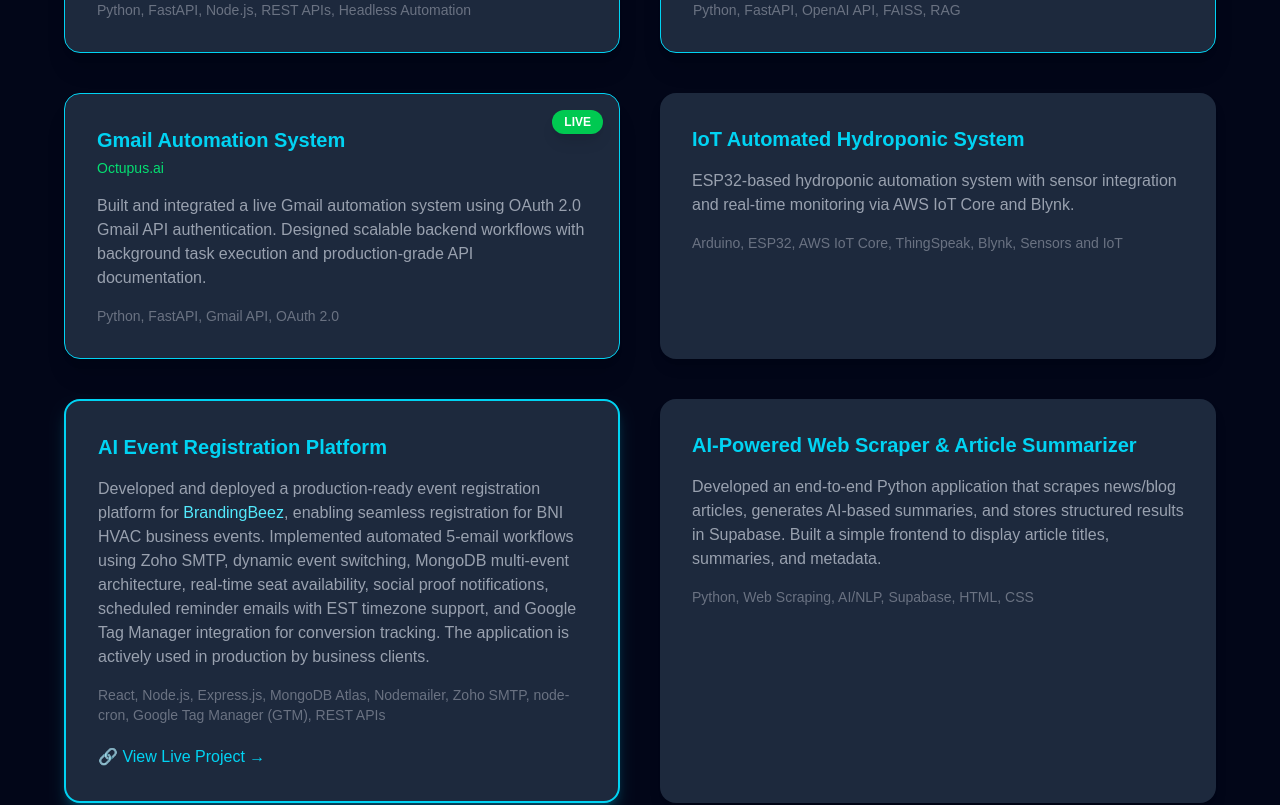
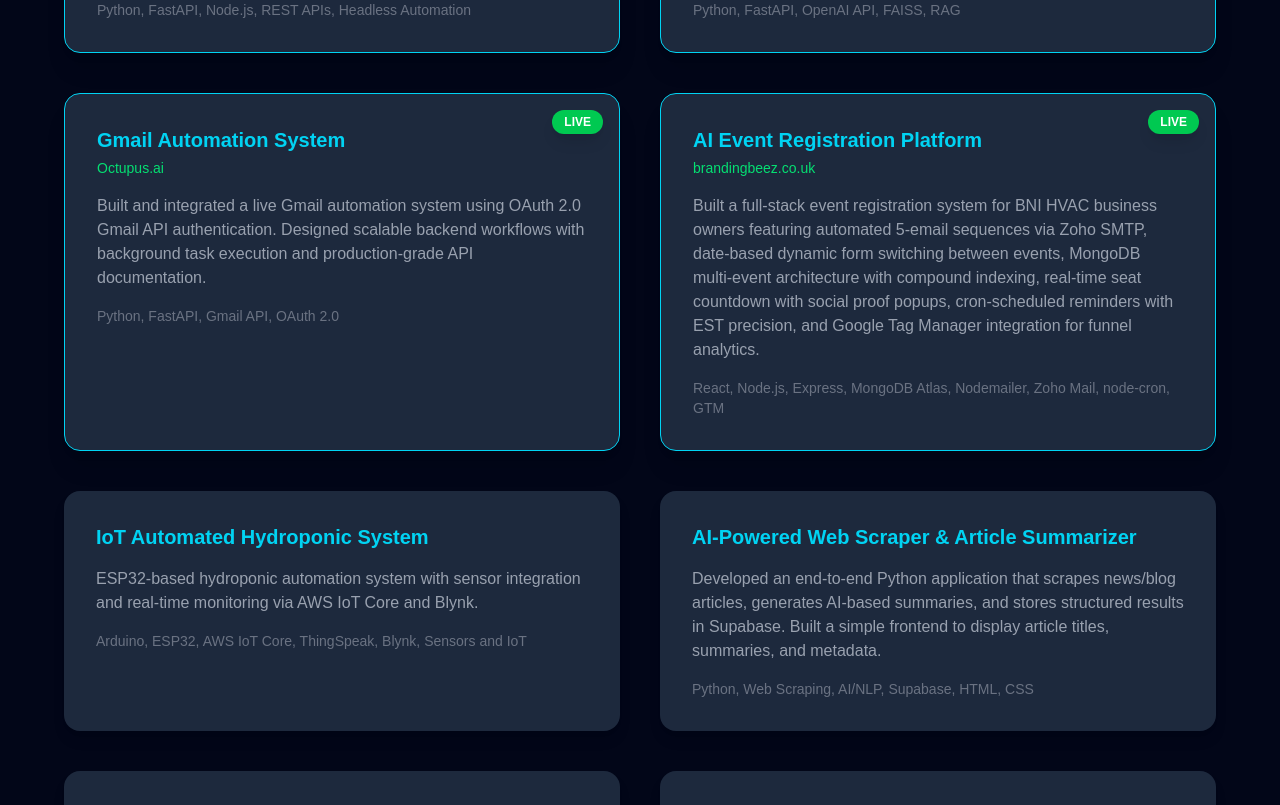
Before and after one commit to kalpanadevi07/kalpana-portfolio, a Next.js app: page / in a window 1280 px wide. Shown: the part 2300-3105 px from the top of the page. Built offline with nearby package versions, Linux system fonts and the light colour scheme.

Commit message:
Add AI Event Registration Platform section
Added an AI Event Registration Platform section with details about its features and technologies used.

```diff
--- a/src/app/page.js
+++ b/src/app/page.js
@@ -356,6 +356,40 @@ export default function Home() {
   </p>
 </div>
 
+  {/* AI Event Registration Platform */}
+<div className="relative bg-slate-800 p-8 rounded-2xl shadow-xl
+                border border-cyan-400
+                hover:shadow-cyan-500/40
+
+
+            ">
+  <span className="absolute top-4 right-4 bg-green-500 text-xs px-3 py-1 rounded-full text-white font-semibold shadow-lg">
+    LIVE
+  </span>
+
+  <h3 className="text-xl font-semibold text-cyan-400">
+    AI Event Registration Platform
+  </h3>
+
+  <p className="text-sm text-green-400 mt-1">
+    brandingbeez.co.uk
+  </p>
+
+  <p className="mt-4 text-gray-400">
+    Built a full-stack event registration system for BNI HVAC business owners
+    featuring automated 5-email sequences via Zoho SMTP, date-based dynamic
+    form switching between events, MongoDB multi-event architecture with
+    compound indexing, real-time seat countdown with social proof popups,
+    cron-scheduled reminders with EST precision, and Google Tag Manager
+    integration for funnel analytics.
+  </p>
+
+  <p className="text-sm text-gray-500 mt-4">
+     React, Node.js, Express, MongoDB Atlas, Nodemailer, Zoho Mail, node-cron, GTM
+  </p>
+</div>
+
+
     {/* IoT Automated Hydroponic System */}
     <div className="bg-slate-800 p-8 rounded-2xl shadow-lg">
       <h3 className="text-xl font-semibold text-cyan-400">
@@ -369,42 +403,7 @@ export default function Home() {
         Arduino, ESP32, AWS IoT Core, ThingSpeak, Blynk, Sensors and IoT
       </p>
     </div>
-  {/* AI Event Registration Platform (Live Production) */}
-<div className="bg-slate-800 p-8 rounded-2xl shadow-lg border-2 border-cyan-400 shadow-cyan-500/30 hover:shadow-cyan-500/60 hover:scale-105 transition-all duration-300">
-  <div className="flex items-center justify-between mb-2">
-    <h3 className="text-xl font-semibold text-cyan-400">
-      AI Event Registration Platform
-    </h3>
-   <span className="absolute top-4 right-4 bg-green-500 text-xs px-3 py-1 rounded-full text-white font-semibold shadow-lg">
-    LIVE
-  </span>
-  </div>
 
-  <p className="mt-4 text-gray-400">
-    Developed and deployed a production-ready event registration platform for
-    <span className="text-cyan-300 font-medium"> BrandingBeez</span>,
-    enabling seamless registration for BNI HVAC business events. Implemented
-    automated 5-email workflows using Zoho SMTP, dynamic event switching,
-    MongoDB multi-event architecture, real-time seat availability, social proof
-    notifications, scheduled reminder emails with EST timezone support, and
-    Google Tag Manager integration for conversion tracking. The application is
-    actively used in production by business clients.
-  </p>
-
-  <p className="text-sm text-gray-500 mt-4">
-    React, Node.js, Express.js, MongoDB Atlas, Nodemailer, Zoho SMTP,
-    node-cron, Google Tag Manager (GTM), REST APIs
-  </p>
-
-  <a
-    href="https://www.brandingbeez.co.uk/events/meeting/"
-    target="_blank"
-    rel="noopener noreferrer"
-    className="inline-flex items-center mt-5 text-cyan-400 hover:text-cyan-300 font-medium transition-colors"
-  >
-    🔗 View Live Project →
-  </a>
-</div>
 
     {/* AI Web Scraper & Summarizer */}
     <div className="bg-slate-800 p-8 rounded-2xl shadow-lg">
```
